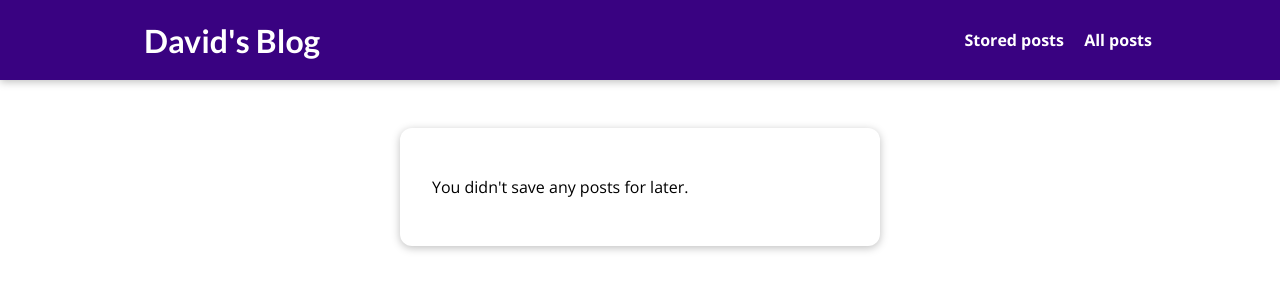
After one commit to david-drvar/Python-Django-The-Practical-Guide, a Django app: page /read-later in a window 1280 px wide. The commit adds this page. Shown: the top 300 px of the page. Run offline with Django 4.2, Linux system fonts and the light colour scheme.

Commit message:
adding read later functionality

```diff
--- /dev/null
+++ b/my_website/blog/static/blog/stored-posts.css
@@ -0,0 +1,39 @@
+#main-navigation {
+  background-color: #390281;
+  box-shadow: 0 2px 8px rgba(0, 0, 0, 0.25);
+}
+
+#stored-posts {
+  margin: 8rem auto 3rem auto;
+  padding: 2rem;
+  border-radius: 12px;
+  box-shadow: 0 2px 8px rgba(0, 0, 0, 0.25);
+  background-color: white;
+  width: 90%;
+  max-width: 30rem;
+}
+
+#stored-posts ul {
+  list-style: none;
+  margin: 0;
+  padding: 0;
+}
+
+#stored-posts li {
+  margin: 1rem 0;
+}
+
+#stored-posts a {
+  display: block;
+  padding: 1rem;
+  width: 100%;
+  text-decoration: none;
+  border: 1px solid #ccc;
+  color: #1b1b1b;
+  font-weight: bold;
+}
+
+#stored-posts a:hover,
+#stored-posts a:active {
+  background-color: #ccc;
+}
--- /dev/null
+++ b/my_website/blog/templates/blog/stored_posts.html
@@ -0,0 +1,28 @@
+{% extends "base.html" %}
+{% load static %}
+
+{% block title %}
+    My Stored Posts
+{% endblock %}
+
+{% block css_files %}
+    <link rel="stylesheet" href="{% static "blog/stored-posts.css" %}"/>
+{% endblock %}
+
+
+{% block content %}
+    <section id="stored-posts">
+        {% if has_posts %}
+        <ul>
+            {% for post in posts %}
+                <li>
+                    <a href="{% url "post-detail" post.slug  %}">{{ post.title }}</a>
+                </li>
+            {% endfor %}
+        </ul>
+        {% else %}
+            <p>You didn't save any posts for later.</p>
+        {% endif %}
+    </section>
+
+{% endblock %}
--- a/my_website/blog/urls.py
+++ b/my_website/blog/urls.py
@@ -1,9 +1,10 @@
 from django.urls import path
 
-from .views import StartingPageView, AllPostsView, SinglePostView
+from .views import StartingPageView, AllPostsView, SinglePostView, ReadLaterView
 
 urlpatterns = [
     path("", StartingPageView.as_view(), name="index"),
     path("all-posts", AllPostsView.as_view(), name="all-posts"),
-    path("posts/<slug:slug>", SinglePostView.as_view(), name="post-detail")  # posts/my-first-post
+    path("posts/<slug:slug>", SinglePostView.as_view(), name="post-detail"),
+    path("read-later", ReadLaterView.as_view(), name="read-later")  # posts/my-first-post
 ]
--- a/my_website/blog/views.py
+++ b/my_website/blog/views.py
@@ -46,12 +46,23 @@ class AllPostsView(ListView):
 
 
 class SinglePostView(View):
+    def is_stored_post(self,request, post_id):
+        stored_posts = request.session.get("stored_posts")
+        if stored_posts is not None:
+            is_saved_for_later = post_id in stored_posts
+        else:
+            is_saved_for_later = False
+
+        return is_saved_for_later
+
     def get(self, request, slug):
         post = Post.objects.get(slug=slug)
+
         context = {
             "post": post,
             "form": CommentForm(),
-            "comments": post.comments.all().order_by("-id")
+            "comments": post.comments.all().order_by("-id"),
+            "saved_for_later" : self.is_stored_post(request,post.id)
         }
         return render(request, "blog/post-detail.html", context)
 
@@ -69,9 +80,11 @@ class SinglePostView(View):
         context = {
             "post": post,
             "form": comment_form,
-            "comments": post.comments.all().order_by("-id")
+            "comments": post.comments.all().order_by("-id"),
+            "saved_for_later": self.is_stored_post(request,post.id)
         }
         return render(request, "blog/post-detail.html", context)
+
 
 # def post_detail(request, slug):
 #     # identified_post = Post.objects.get(slug=slug)
@@ -80,3 +93,34 @@ class SinglePostView(View):
 #     return render(request, "blog/post-detail.html", {
 #         "post": identified_post
 #     })
+
+
+class ReadLaterView(View):
+    def get(self,request):
+        stored_posts = request.session.get("stored_posts")
+        context = {}
+
+        if stored_posts is None or len(stored_posts)==0:
+            context["posts"] = []
+            context["has_posts"] = False
+        else:
+            posts = Post.objects.filter(id__in=stored_posts)
+            context["posts"] = posts
+            context["has_posts"] = True
+
+        return render(request, "blog/stored_posts.html", context)
+
+    def post(self, request):
+        stored_posts = request.session.get("stored_posts")
+        if stored_posts is None:
+            stored_posts = []
+
+        post_id = int(request.POST["post_id"])
+        if post_id not in stored_posts:
+            stored_posts.append(post_id)
+        else:
+            stored_posts.remove(post_id)
+
+        request.session["stored_posts"] = stored_posts
+
+        return HttpResponseRedirect("/")
--- a/my_website/static/app.css
+++ b/my_website/static/app.css
@@ -35,6 +35,7 @@ h3 {
   text-decoration: none;
   color: white;
   font-weight: bold;
+  margin-left: 1rem;
 }
 
 #main-navigation a:hover,
--- a/my_website/templates/base.html
+++ b/my_website/templates/base.html
@@ -12,6 +12,7 @@
     <header id="main-navigation">
         <h1><a href="{% url "index" %}">David's Blog</a></h1>
         <nav>
+            <a href="{% url "read-later" %}">Stored posts</a>
             <a href="{% url "all-posts" %}">All posts</a>
         </nav>
     </header>
```
Also changed, not shown: my_website/blog/static/blog/post-detail.css (+18 -0 lines), my_website/blog/templates/blog/post-detail.html (+14 -0 lines).
